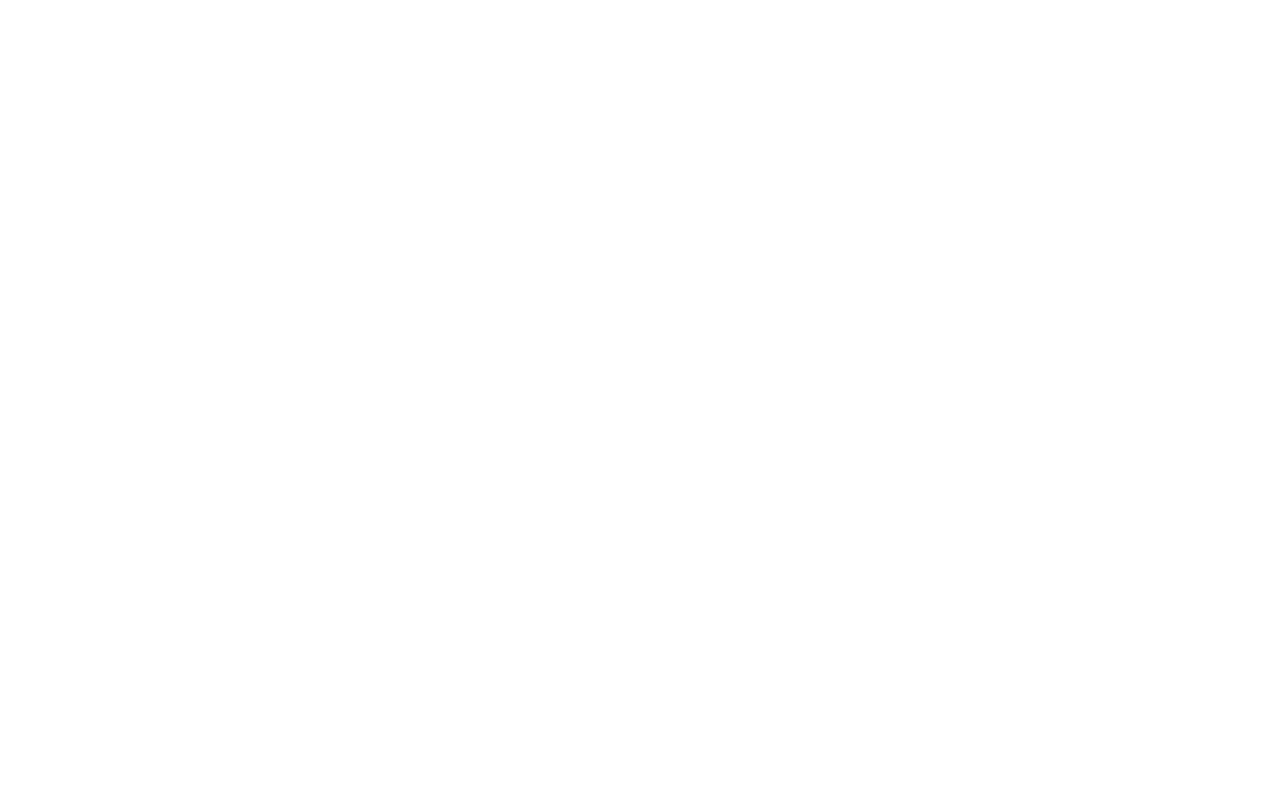
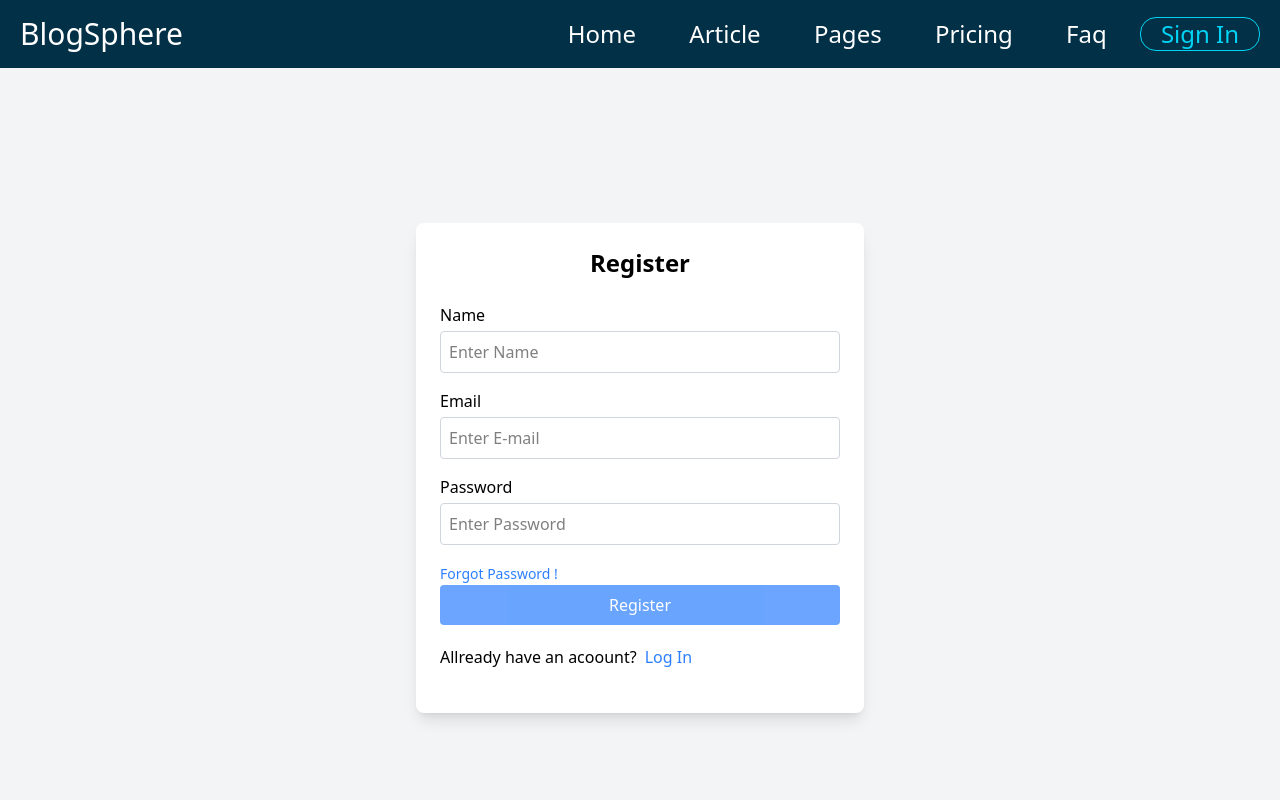
Before and after one commit to AbhinavNauti-yl/Blog-Sphere, a React (Vite) app: page /register in a window 1280 px wide. Before the commit this address had no page. Shown: the top 800 px of the page. Built offline with nearby package versions, Linux system fonts and the light colour scheme.

Commit message:
react query

```diff
--- a/src/App.jsx
+++ b/src/App.jsx
@@ -3,6 +3,10 @@ import ArticleDetailPage from './pages/ArticleDetail/ArticleDetailPage'
 import HomePage from './pages/home/HomePage'
 
 import {Routes, Route} from 'react-router-dom'
+import RegisterPage from './pages/register/RegisterPage'
+
+import {Toaster} from 'react-hot-toast'
+
 
 function App() {
 
@@ -11,7 +15,9 @@ function App() {
       <Routes>
         <Route path="/" element={<HomePage />} />
         <Route path="/blog/:id" element={<ArticleDetailPage />} />
+        <Route path='/register' element = {<RegisterPage />} />
       </Routes>
+      <Toaster />
     </>
   )
 }
--- a/src/components/Header.jsx
+++ b/src/components/Header.jsx
@@ -7,7 +7,7 @@ import { MdOutlineCloseFullscreen } from "react-icons/md";
 const NavItem = ({name}) => {
     return (
             <li className='group'>
-                <a href="/">{name}</a>
+                <a href="/" className='text-white'>{name}</a>
                 <span className='text-blue-500 opacity-0 transition-all duration-500 right-0 top-0 relative group-hover:text-black group-hover:opacity-100 group-hover:right-[100%]'>|</span>
             </li>
 
@@ -35,16 +35,16 @@ function Header() {
 
 
   return (
-    <div className='sticky left-0 right-0 top-0 z-51 bg-blue-100'>
+    <div className='sticky left-0 right-0 top-0 z-51 bg-[#023047]'>
       <section>
         <header className='container mx-auto px-5 flex justify-between py-4'>
-            <div><h1 className='text-3xl text-blue-400'>BlogSphere</h1></div>
+            <div><h1 className='text-3xl text-white'>BlogSphere</h1></div>
 
             <div className='lg:hidden z-50'>
-              {isNavVisible ? <MdOutlineCloseFullscreen onClick={chaneVisiblity} className="h-7 w-7"/> : <CgMenuRightAlt onClick={chaneVisiblity} className="h-7 w-7"/>}
+              {isNavVisible ? <MdOutlineCloseFullscreen onClick={chaneVisiblity} className="h-7 w-7 text-white"/> : <CgMenuRightAlt onClick={chaneVisiblity} className="h-7 w-7 text-white"/>}
             </div>
 
-            <div className={`${isNavVisible ? "right-0" : "-right-full"} flex flex-col lg:flex-row justify-center lg:justify-end fixed w-full lg:w-auto  top-0 bottom-0 gap-5 z-49 lg:static text-2xl items-center transition-all duration-200 g-5 bg-blue-100`}>
+            <div className={`${isNavVisible ? "right-0" : "-right-full"} flex flex-col lg:flex-row justify-center lg:justify-end fixed w-full lg:w-auto  top-0 bottom-0 gap-5 z-49 lg:static text-2xl items-center transition-all duration-200 g-5 bg-[#023047]`}>
                 <ul className='flex flex-col lg:flex-row gap-10 items-center'>
                     {navItemInfo.map((items) => (
                         <NavItem key={items.name} name={items.name} />
--- a/src/main.jsx
+++ b/src/main.jsx
@@ -4,10 +4,24 @@ import "./index.css";
 import App from "./App.jsx";
 import { BrowserRouter } from "react-router-dom";
 
+import store from "./store/store";
+import { Provider } from "react-redux";
+
+import { QueryClientProvider, QueryClient } from "@tanstack/react-query";
+
+const queryClient = new QueryClient()
+
 createRoot(document.getElementById("root")).render(
   <StrictMode>
+
+    <QueryClientProvider client={queryClient}>
     <BrowserRouter>
-      <App />
+      <Provider store={store}>
+            <App />
+      </Provider>
     </BrowserRouter>
+
+    </QueryClientProvider>
+
   </StrictMode>
 );
--- a/src/pages/ArticleDetail/ArticleDetailPage.jsx
+++ b/src/pages/ArticleDetail/ArticleDetailPage.jsx
@@ -43,7 +43,14 @@ const tagsData = [
 ]
 
 
+import {useSelector, useDispatch} from 'react-redux'
+import { increment, decerement } from "../../store/slices/count.slice.js";
+
 export default function ArticleDetailPage() {
+
+    const value = useSelector((state) => state.countSlice.value)
+    const dispatch = useDispatch()
+
   return (
     <MainLayout>
         <section className='flex flex-col container mx-auto p-4 max-w-fit lg:flex-row gap-x-5'>
@@ -60,6 +67,13 @@ export default function ArticleDetailPage() {
 
             </article>
             <SuggestedPost header={"Suggested Post"} post = {SuggestedPostData} tags={tagsData}/>
+
+
+            <div className = "m-5">
+                <button onClick = {() => dispatch(increment())}>inc</button>
+                {value}
+                <button onClick = {() => dispatch(decerement())}>dec</button>
+            </div>
         </section>
     </MainLayout>
   )
--- /dev/null
+++ b/src/pages/register/RegisterPage.jsx
@@ -0,0 +1,132 @@
+import React from 'react'
+import MainLayout from '../../components/MainLayout'
+import {data, Link} from 'react-router-dom'
+import {useForm} from 'react-hook-form'
+import { useMutation } from '@tanstack/react-query'
+
+import { signup } from '../../serveices/index/user'
+import toast from 'react-hot-toast'
+
+export default function RegisterPage() {
+
+  const {mutate, isPending, isError} = useMutation({
+    mutationFn: ({name, email, password}) => {
+      return signup({name, email, password})
+    },
+    onSuccess: (response) => {
+      // console.log(response)
+
+    },
+    onError: (error) => {
+      console.warn()
+      toast.error(error.message)
+    }
+  })
+
+
+  const { register, handleSubmit, formState: {errors, isValid}, watch} = useForm({
+    defaultValues: {
+      name: "",
+      email: "",
+      password: "",
+    },
+    mode: 'onChange',
+  })
+
+  const submitHandler = (data) => {
+    console.log(data);
+
+    const {name, email, password} = data
+    mutate({name, email, password})
+  }
+
+  return (
+    <MainLayout>
+      <div className="flex items-center justify-center min-h-screen bg-gray-100 p-4">
+        <form onSubmit={handleSubmit(submitHandler)} className="bg-white p-6 rounded-lg shadow-lg w-full max-w-md">
+          <h2 className="text-2xl font-bold text-center mb-6">Register</h2>
+
+          <div className="mb-4">
+            <label className="block mb-1 font-medium" htmlFor='name'>Name</label>
+            <input
+              type="text"
+              id='name'
+              placeholder='Enter Name'
+              {...register("name", {
+                minLength: {
+                  value:3,
+                  message: "Name must be atleast 3 character"
+                },
+                required: {
+                  value: true,
+                  message: "Name is required"
+                }
+              })}
+              className= {`${errors.name?.message ? "focus:ring-red-500" : "focus:ring-blue-500"} w-full p-2 border border-gray-300 rounded focus:outline-none focus:ring-2`}
+            />
+            {errors.name?.message && (
+              <p className='text-sm text-red-500'>{errors?.name.message}</p>
+            )}
+          </div>
+
+          <div className="mb-4">
+            <label className="block mb-1 font-medium" htmlFor='email'>Email</label>
+            <input
+              type="email"
+              id='email'
+              placeholder='Enter E-mail'
+              {...register("email",{
+                required: {
+                  value: true,
+                  message: "E-mail is required"
+                }
+              })}
+              className= {`${errors.email?.message ? "focus:ring-red-500" : "focus:ring-blue-500"} w-full p-2 border border-gray-300 rounded focus:outline-none focus:ring-2`}
+            />
+          </div>
+
+          <div className="mb-4">
+            <label className="block mb-1 font-medium" htmlFor='password'>Password</label>
+            <input
+              type="password"
+              id='password'
+              placeholder='Enter Password'
+              {...register("password", {
+                minLength: {
+                  value: 3,
+                  message: "password should be greater than 3"
+                },
+                required: {
+                  value: true,
+                  message: "password is required"
+                }
+              })}
+              className={`${errors.password?.message ? "focus:ring-red-500" : "focus:ring-blue-500"} w-full p-2 border border-gray-300 rounded focus:outline-none focus:ring-2`}
+            />
+            {errors.password?.message && (
+              <p className='text-sm text-red-500'>{errors?.password.message}</p>
+            )}
+          </div>
+
+          <Link to="/forgot-password" className='text-sm text-blue-500'>Forgot Password !</Link>
+
+          <button
+            type="submit"
+            disabled = {!isValid || isPending}
+            className="w-full bg-blue-500 text-white p-2 rounded hover:bg-blue-600 transition disabled:opacity-70 disabled:cursor-not-allowed"
+          >
+            Register
+          </button>
+
+
+          <div className='flex flex-row my-5 gap-2'>
+            <p>Allready have an acoount?</p>
+            <Link to = "/logIn" className='text-blue-500'>Log In</Link>
+          </div>
+
+
+        </form>
+      </div>
+    </MainLayout>
+  );
+}
--- /dev/null
+++ b/src/serveices/index/user.js
@@ -0,0 +1,18 @@
+import axios from "axios";
+
+export const signup = async ({name, email, password}) => {
+  try {
+    const response = await axios.post("/api/users/register", {
+        name,
+        email,
+        password
+    });
+
+    return response
+  } catch (error) {
+    if(error.response && error.response.data.message) {
+      throw new Error(error.response.data.message)
+    }
+    throw new Error(error.message)
+  }
+};
--- /dev/null
+++ b/src/store/slices/count.slice.js
@@ -0,0 +1,24 @@
+import { createSlice } from "@reduxjs/toolkit";
+
+const initialState = {
+    value: 1
+}
+
+const coutSlice = createSlice(
+    {
+        name: "countSlice",
+        initialState,
+        reducers: {
+            increment: (state) => {
+                state.value = state.value + 1
+            },
+            decerement: (state) => {
+                state.value = state.value - 1
+            }
+        }
+    }
+)
+
+export const {increment, decerement} = coutSlice.actions
+
+export default coutSlice.reducer
--- /dev/null
+++ b/src/store/store.js
@@ -0,0 +1,13 @@
+import {configureStore} from '@reduxjs/toolkit'
+
+import countSlice from './slices/count.slice.js'
+
+const store = configureStore(
+    {
+        reducer: {
+            countSlice: countSlice
+        }
+    },
+)
+
+export default store
--- a/vite.config.js
+++ b/vite.config.js
@@ -7,4 +7,11 @@ export default defineConfig({
   plugins: [react(),
     tailwindcss(),
   ],
+  server: {
+    proxy: {
+      '/api': {
+        target: 'http://localhost:80',
+      },
+    },
+  },
 })
```
Also changed, not shown: package.json (+7 -0 lines), 1 other file (tests, documents, lock files or other folders).
